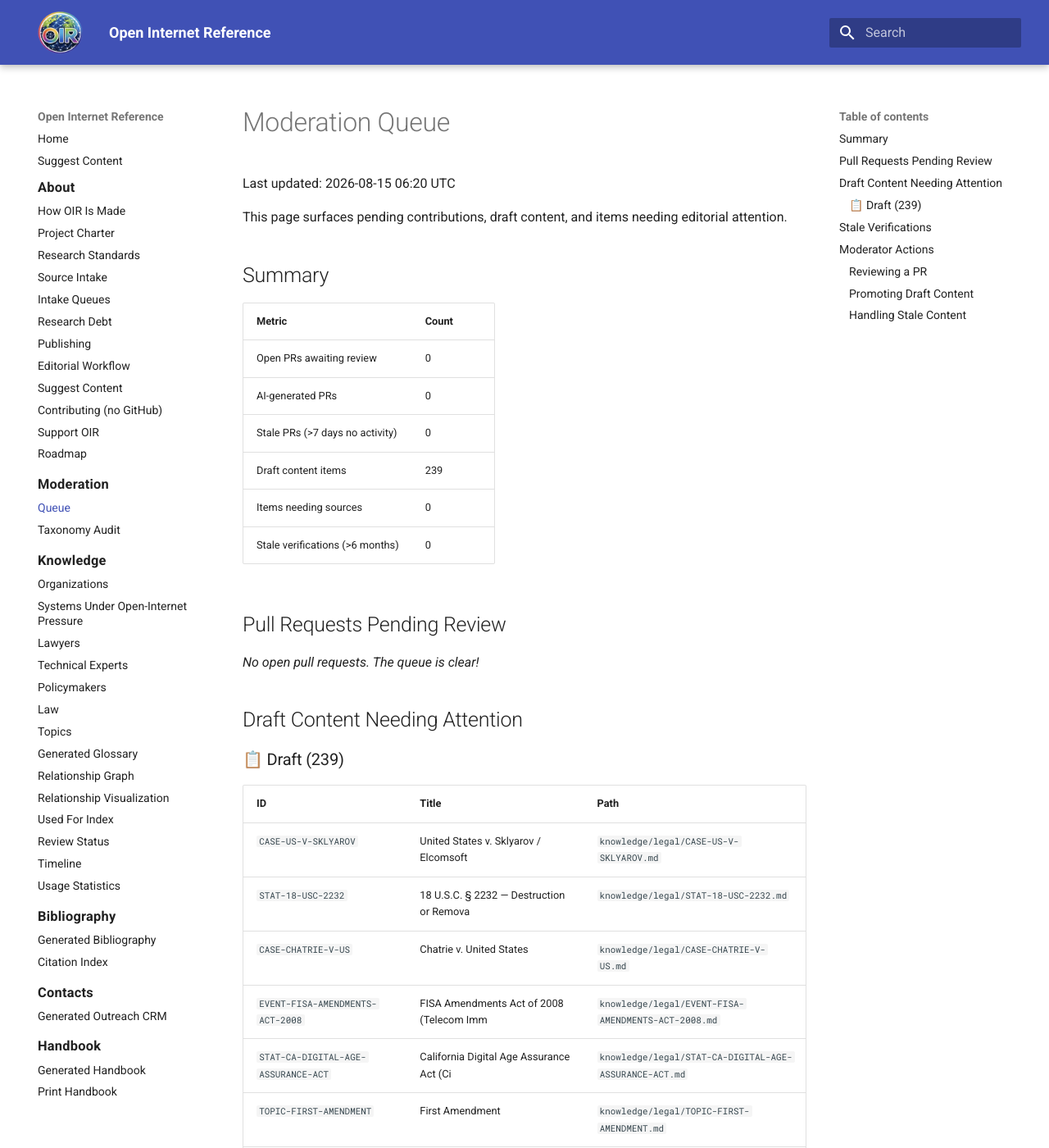
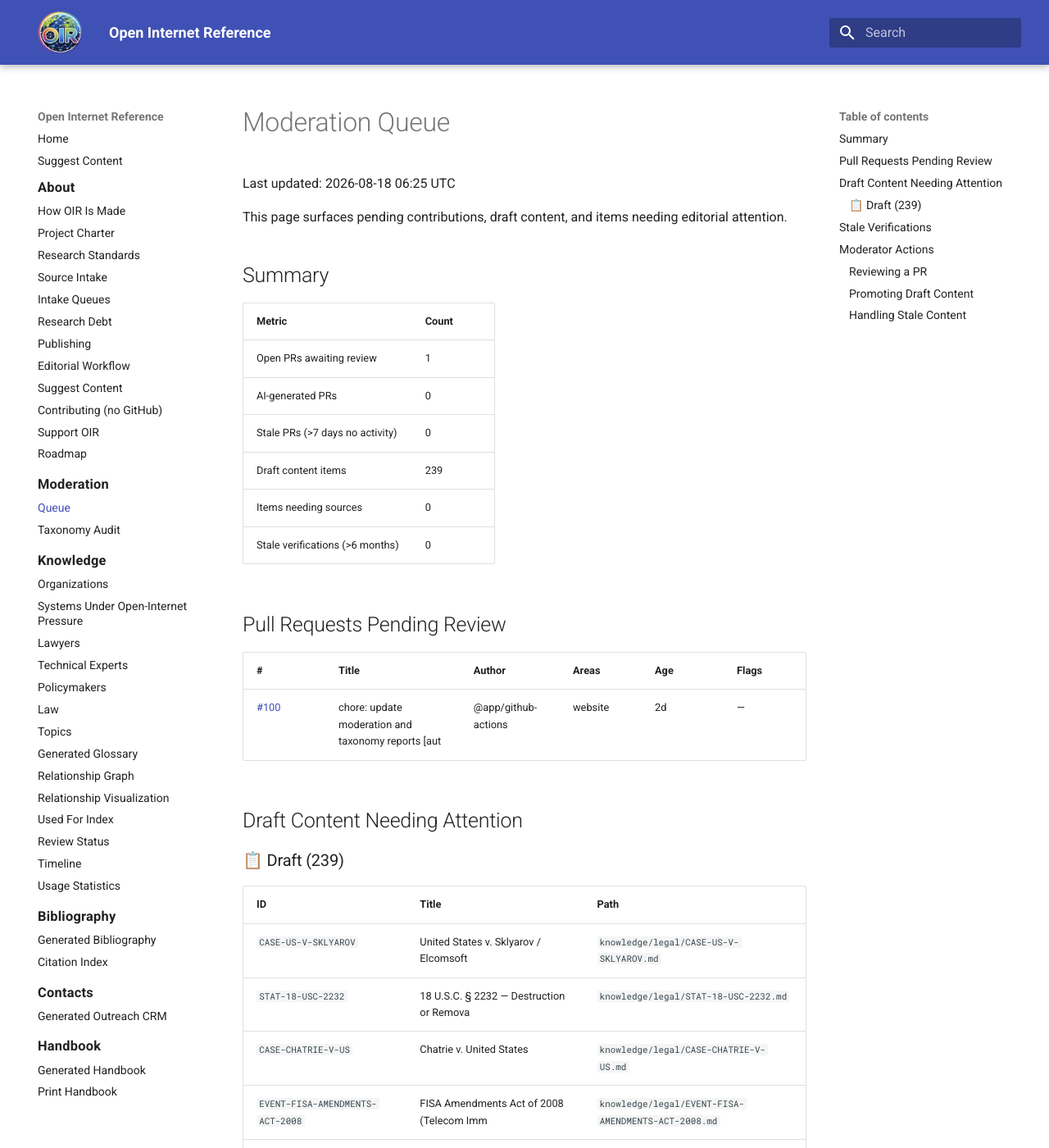
Before and after one commit to itsmeront/open-internet-reference, an MkDocs documentation site: the page built from website/generated/moderation.md, in a window 1280 px wide and 1400 px high. Shown: the whole window at 82% size. Built offline with MkDocs 1.6.1 and Material for MkDocs 9.7.7, drawn with Linux system fonts in a browser that asks for light colours.

Commit message:
chore: update moderation and taxonomy reports [automated]

```diff
--- a/website/generated/moderation.md
+++ b/website/generated/moderation.md
@@ -1,6 +1,6 @@
 # Moderation Queue
 
-Last updated: 2026-08-15 06:20 UTC
+Last updated: 2026-08-18 06:25 UTC
 
 This page surfaces pending contributions, draft content, and items needing editorial attention.
 
@@ -8,7 +8,7 @@ This page surfaces pending contributions, draft content, and items needing edito
 
 | Metric | Count |
 |--------|-------|
-| Open PRs awaiting review | 0 |
+| Open PRs awaiting review | 1 |
 | AI-generated PRs | 0 |
 | Stale PRs (>7 days no activity) | 0 |
 | Draft content items | 239 |
@@ -17,7 +17,9 @@ This page surfaces pending contributions, draft content, and items needing edito
 
 ## Pull Requests Pending Review
 
-*No open pull requests. The queue is clear!*
+| # | Title | Author | Areas | Age | Flags |
+|---|-------|--------|-------|-----|-------|
+| [#100](https://github.com/itsmeront/open-internet-reference/pull/100) | chore: update moderation and taxonomy reports [aut | @app/github-actions | website | 2d | — |
 
 ## Draft Content Needing Attention
 
```
Also changed, not shown: website/generated/taxonomy-audit.md (+1 -1 lines), 2 other files.
